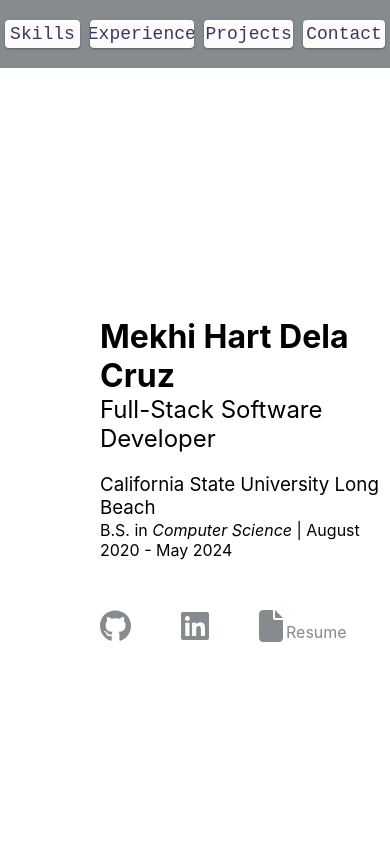
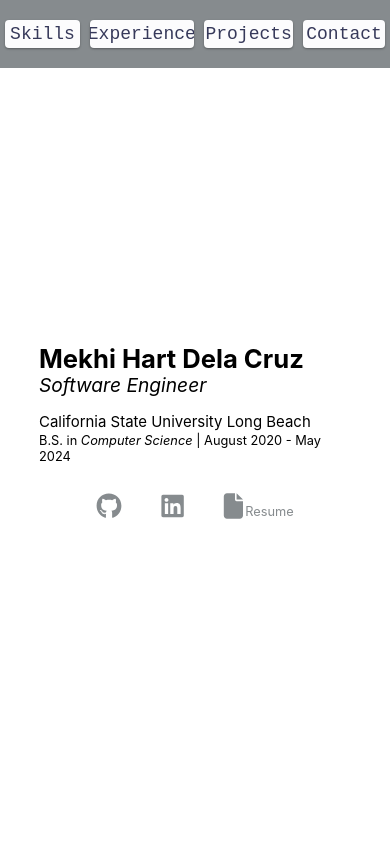
Before and after one commit to MekhiHart/portfolio, a React (Create React App) app: page / in a window 390 px wide. Shown: the top 844 px of the page. Built offline with nearby package versions, Linux system fonts and the light colour scheme.

Commit message:
changed hero section

```diff
--- a/src/App.js
+++ b/src/App.js
@@ -13,11 +13,9 @@ function App() {
     divTarget.scrollIntoView({behavior:"smooth"})
   }
 
-  const [scrollDivs, setScrollDivs] = useState([])
-  const [popUp,setPopUp] = useState({isClicked:false}) // * initial value
-
   // * popUp Tabs
   function handlePopUpData(value){
+    console.log("Value: ", value)
     setPopUpData({
         name:value,
         skills:skills[value]
@@ -29,6 +27,9 @@ function App() {
       return prevState.map((button) => ({...button, isClicked: value === button.name ? true : false}) )
     })
   }
+
+  const [scrollDivs, setScrollDivs] = useState([])
+  const [popUp,setPopUp] = useState({isClicked:false}) // * initial value
 
   const [tabButtons, setTabButtons] = useState([
     {name:"Languages", isClicked:false},
--- a/src/Components/Hero.jsx
+++ b/src/Components/Hero.jsx
@@ -7,12 +7,12 @@ export default function Hero(){
     <div className="hero--container fullScreen" id='HERO'>
         <div className="hero--intro">
             <h1 style={{marginBottom: "-20px" , fontWeight:"bold"}}>Mekhi Hart Dela Cruz</h1>
-            <h2>Full-Stack Software Developer</h2>
+            <h2> <em> Software Engineer </em></h2>
             <h3 style={{marginBottom: "-20px"}}>California State University Long Beach</h3>
             <h4>B.S. in <i>Computer Science</i> | August 2020 - May 2024</h4>
         </div>
 
-        <div className="hero--links" style={{marginTop:"50px"}}>
+        <div className="hero--links">
             <a href="https://github.com/MekhiHart" target='_blank'><FontAwesomeIcon icon={faGithub} size='2x'/></a>
             <a href="https://www.linkedin.com/in/mekhihart-delacruz/" target='_blank'><FontAwesomeIcon icon={faLinkedin} size='2x'/></a>
             <a id="resume" href="https://drive.google.com/file/d/12Kqr3mP8Z75CRPphWRdP-PGQisb6zUsJ/view?usp=sharing" target='_blank'><FontAwesomeIcon icon={faFile} size='2x'/><span style={{marginLeft:"3px"}} >Resume</span></a>
--- a/src/Components/PopUp.jsx
+++ b/src/Components/PopUp.jsx
@@ -8,12 +8,14 @@ import SVG from "../Assets/SVG/svg"
 
 
 export default function PopUp(props){
-    const {setPopUp, popUpData, handlePopUpData, handleTabButtons, tabButtons} = props
-    const buttonIcons = [faLaptopCode, faReact, faDatabase, faScrewdriverWrench]
     function handleButtonClick(value){
+        // changes what to render when tab is clicked
         handlePopUpData(value)
         handleTabButtons(value)
     }
+
+    const {setPopUp, popUpData, handlePopUpData, handleTabButtons, tabButtons} = props
+    const buttonIcons = [faLaptopCode, faReact, faDatabase, faScrewdriverWrench]
 
     const buttons = tabButtons.map((buttonObj, index) =>{
         const {isClicked, name} = buttonObj
--- a/src/Components/Skills.jsx
+++ b/src/Components/Skills.jsx
@@ -5,7 +5,8 @@ import {faDatabase,faScrewdriverWrench, faLaptopCode} from '@fortawesome/free-so
 export default function Skills(props){
     function handleButtonClick(value){
         setPopUp({isClicked:true})
-        handlePopUpData(value)
+
+        handlePopUpData(value) // changes what to render based on button clicked on the skills section
         handleTabButtons(value)
     }
     const {setPopUp, handlePopUpData, handleTabButtons} = props
@@ -21,7 +22,7 @@ export default function Skills(props){
         style.margin = "0 auto"
         buttons.push(
             (
-                <div className="" style={style}>
+                <div style={style}>
                     <button onClick={() => handleButtonClick(names[i-1])} style={iconStyle}  className='button-30 skill--button'> <FontAwesomeIcon className="skill--icon" icon={icons[i -1]} size='5x'/></button>
                     <h2>{names[i - 1]}</h2>
                 </div>
--- a/src/index.css
+++ b/src/index.css
@@ -82,18 +82,24 @@ nav a:hover:before {
 
 
 .hero--container{
-  padding-left: 100px;
+  align-items: center;
+  display: flex;
+  justify-content: center;
+  flex-direction: column;
 }
 
 .hero--intro{
-  padding-top: 35vh;
+  align-self: center;
+
 }
 
 .hero--intro > *{
   font-weight: normal;
 }
 
-
+.hero--links{
+  padding-top: 15px;
+}
 .hero--links a:not(:first-child){
   padding-left:50px;
 }
@@ -346,9 +352,16 @@ nav a:hover:before {
 }
 
 /* Mobile */
-@media screen and (max-width: 480px){
+@media screen and (min-width: 380px) and (max-width: 480px){
 
 }
+ /* Smaller Width Mobile */
+@media screen and (max-width: 400px) {
+  .hero--container{
+    scale: 80%;
+  }
+}
+
 
 
 /* @media screen and () {
@@ -356,7 +369,7 @@ nav a:hover:before {
 } */
 
 
-
+/*
 @media screen and (max-width: 950px) {
   .svg--container{
     scale:70% !important
@@ -446,3 +459,5 @@ nav a:hover:before {
 
   }
 }
+
+*/
```
